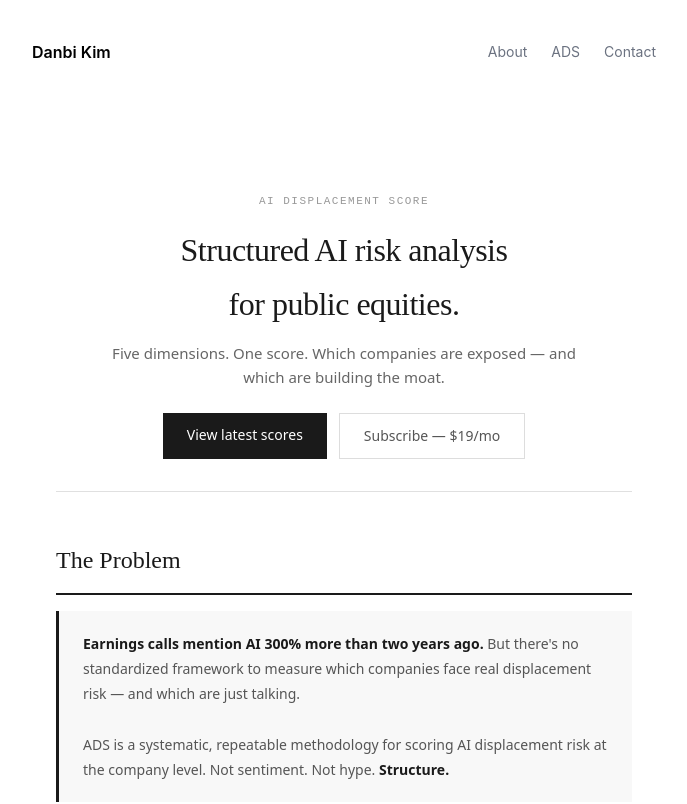
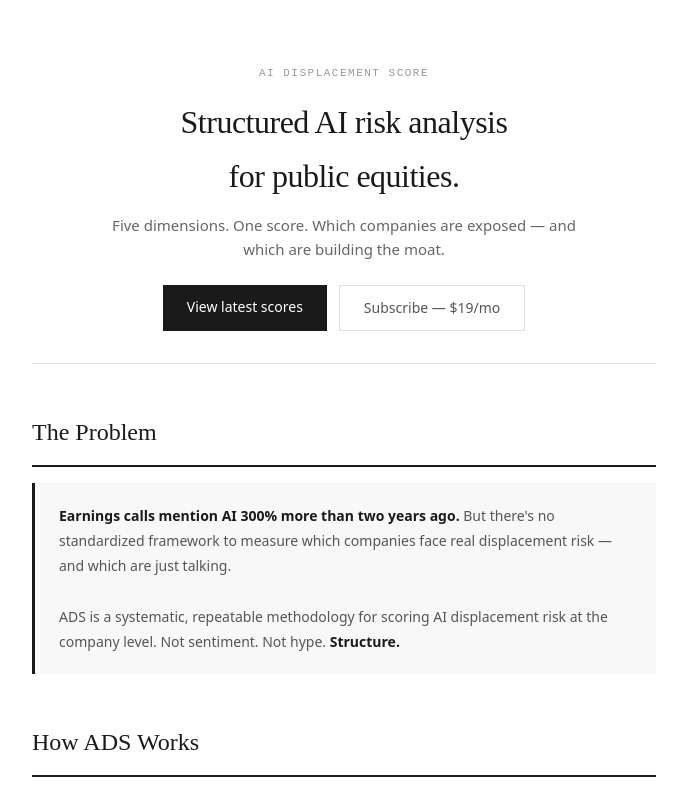
Before and after one commit to darshea/darshea.github.io, a Next.js app: page /ads in a window 1280 px wide. Shown: the top 804 px of the page, without its empty margins (296-983 px from the left). Built offline with nearby package versions, Linux system fonts and the light colour scheme.

Commit message:
Remove nav from ADS page using route groups
Move home/about/contact into (main) route group with Nav/Footer.
ADS remains at root with its own nav-free layout.

Co-Authored-By: Claude Sonnet 4.6 <noreply@anthropic.com>

```diff
--- /dev/null
+++ b/src/app/(main)/layout.jsx
@@ -0,0 +1,14 @@
+import Nav from '@/components/Nav'
+import Footer from '@/components/Footer'
+
+export default function MainLayout({ children }) {
+  return (
+    <>
+      <Nav />
+      <main className="flex-1 max-w-2xl mx-auto w-full px-6 py-16">
+        {children}
+      </main>
+      <Footer />
+    </>
+  )
+}
--- a/src/app/layout.jsx
+++ b/src/app/layout.jsx
@@ -1,6 +1,4 @@
 import './globals.css'
-import Nav from '@/components/Nav'
-import Footer from '@/components/Footer'
 
 export const metadata = {
   title: 'Danbi Kim',
@@ -11,11 +9,7 @@ export default function RootLayout({ children }) {
   return (
     <html lang="en">
       <body className="bg-white text-black min-h-screen flex flex-col antialiased">
-        <Nav />
-        <main className="flex-1 max-w-2xl mx-auto w-full px-6 py-16">
-          {children}
-        </main>
-        <Footer />
+        {children}
       </body>
     </html>
   )
```
Also changed, not shown: src/app/(main)/about/page.jsx (renamed from src/app/about/page.jsx), src/app/(main)/contact/page.jsx (renamed from src/app/contact/page.jsx), src/app/(main)/page.jsx (renamed from src/app/page.jsx), 2 other files (tests, documents, lock files or other folders).
